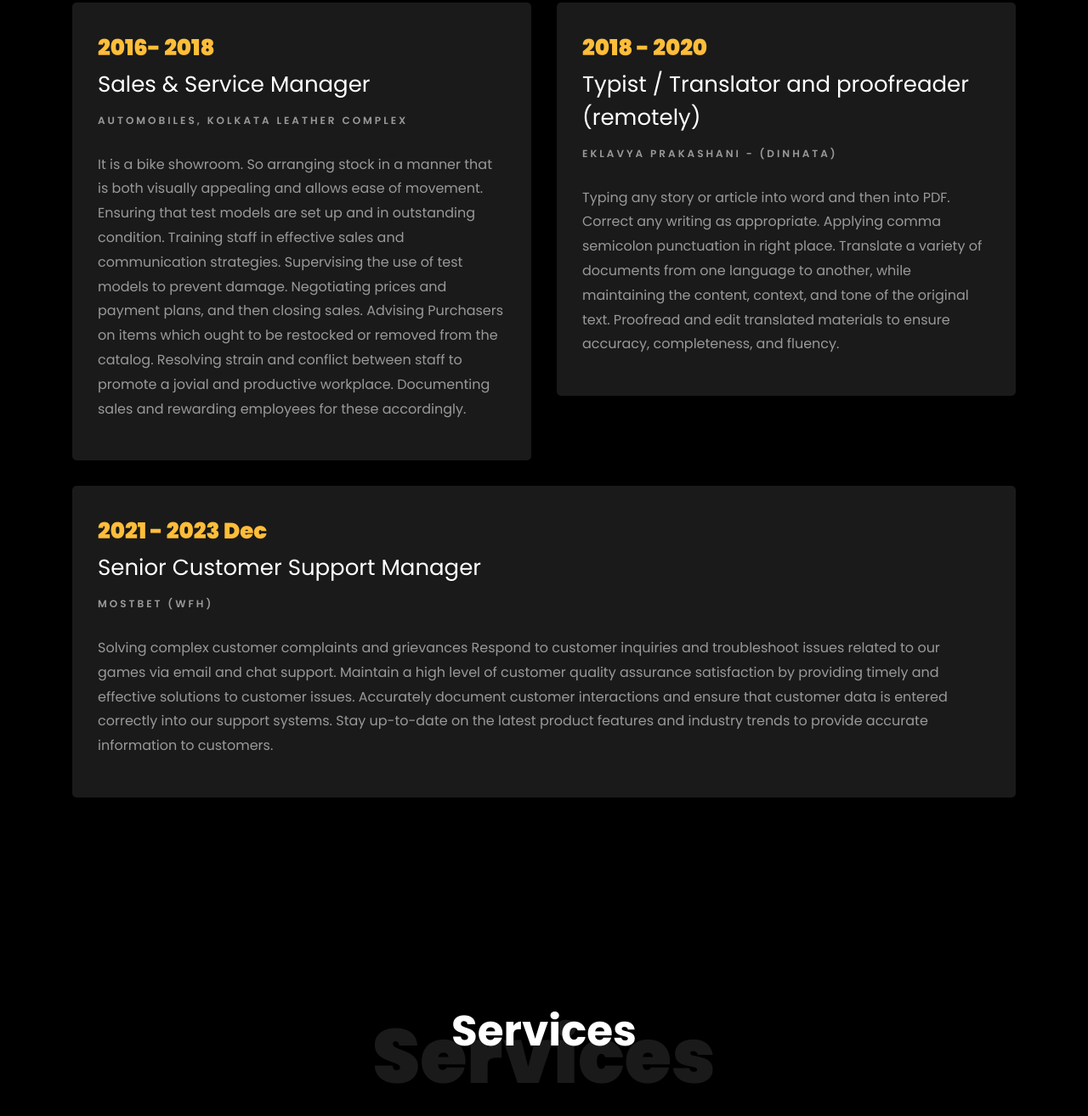
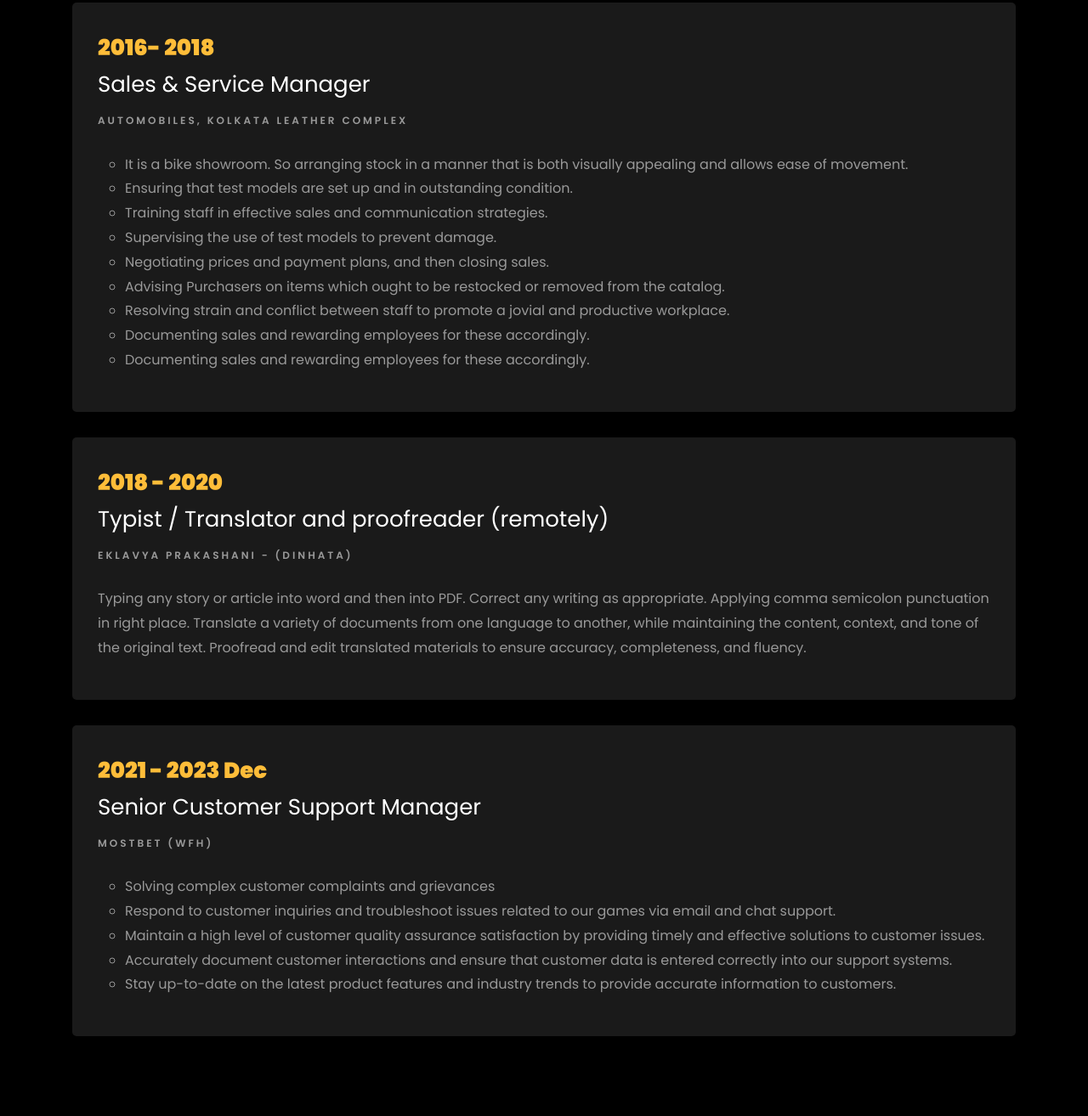
Before and after one commit to PriyaWebDesigner/Portfolio-2, a plain HTML site: page index.html in a window 1280 px wide. Shown: the part 2313-3627 px from the top of the page at 85% size. Drawn offline with nearby package versions, Linux system fonts and the light colour scheme; files whose address does not match are found by name.

Commit message:
Portfolio

```diff
--- a/index.html
+++ b/index.html
@@ -19,7 +19,8 @@
 
 	<link rel="stylesheet" href="css/ionicons.min.css">
 
-	<link href="https://cdn.jsdelivr.net/npm/bootstrap@5.0.2/dist/css/bootstrap.min.css" rel="stylesheet" integrity="sha384-EVSTQN3/azprG1Anm3QDgpJLIm9Nao0Yz1ztcQTwFspd3yD65VohhpuuCOmLASjC" crossorigin="anonymous">
+	<link href="https://cdn.jsdelivr.net/npm/bootstrap@5.0.2/dist/css/bootstrap.min.css" rel="stylesheet"
+		integrity="sha384-EVSTQN3/azprG1Anm3QDgpJLIm9Nao0Yz1ztcQTwFspd3yD65VohhpuuCOmLASjC" crossorigin="anonymous">
 
 	<link rel="stylesheet" href="css/flaticon.css">
 	<link rel="stylesheet" href="css/icomoon.css">
@@ -43,7 +44,8 @@
 					<li class="nav-item"><a href="#home-section" class="nav-link"><span>Home</span></a></li>
 					<li class="nav-item"><a href="#about-section" class="nav-link"><span>About</span></a></li>
 					<li class="nav-item"><a href="#education-section" class="nav-link"><span>Education</span></a></li>
-					<li class="nav-item"><a href="#resume-section" class="nav-link"><span>Work Experience</span></a></li>
+					<li class="nav-item"><a href="#resume-section" class="nav-link"><span>Work Experience</span></a>
+					</li>
 					<li class="nav-item"><a href="#services-section" class="nav-link"><span>Services</span></a></li>
 					<li class="nav-item"><a href="#skills-section" class="nav-link"><span>Skills</span></a></li>
 					<li class="nav-item"><a href="#interest-section" class="nav-link"><span>Interest</span></a></li>
@@ -61,7 +63,8 @@
 				<div class="container">
 					<div class="row d-md-flex no-gutters slider-text align-items-end justify-content-end"
 						data-scrollax-parent="true">
-						<div class="one-third js-fullheight order-md-last img" style="background-image:url(Image/pic.6.jpg);">
+						<div class="one-third js-fullheight order-md-last img"
+							style="background-image:url(Image/pic.6.jpg);">
 							<div class="overlay"></div>
 						</div>
 						<div class="one-forth d-flex  align-items-center ftco-animate"
@@ -83,7 +86,8 @@
 				<div class="container">
 					<div class="row d-flex no-gutters slider-text align-items-end justify-content-end"
 						data-scrollax-parent="true">
-						<div class="one-third js-fullheight order-md-last img" style="background-image:url(Image/pic.2.jpg);">
+						<div class="one-third js-fullheight order-md-last img"
+							style="background-image:url(Image/pic.2.jpg);">
 							<div class="overlay"></div>
 						</div>
 						<div class="one-forth d-flex align-items-center ftco-animate"
@@ -107,7 +111,8 @@
 				<div class="col-md-6 col-lg-5 d-flex">
 					<div class="img-about img d-flex align-items-stretch">
 						<div class="overlay"></div>
-						<div class="img d-flex align-self-stretch align-items-center" style="background-image:url(Image/pic.3.jpg);">
+						<div class="img d-flex align-self-stretch align-items-center"
+							style="background-image:url(Image/pic.3.jpg);">
 						</div>
 					</div>
 				</div>
@@ -188,30 +193,32 @@
 				</div>
 			</div>
 			<div class="row">
-				<div class="col-md-6">
+				<div class="col-md-12">
 					<div class="resume-wrap ftco-animate">
 						<span class="date">2016- 2018</span>
 						<h2>Sales & Service Manager</h2>
 						<span class="position">Automobiles, Kolkata Leather Complex</span>
-						<p class="mt-4">It is a bike showroom. So arranging stock in a manner that is both visually
-							appealing and allows ease of movement.
-							Ensuring that test models are set up and in outstanding condition.
-							Training staff in effective sales and communication strategies.
-							Supervising the use of test models to prevent damage.
-							Negotiating prices and payment plans, and then closing sales.
-							Advising Purchasers on items which ought to be restocked or removed from
-							the catalog.
-							Resolving strain and conflict between staff to promote a jovial and productive
-							workplace.
-							Documenting sales and rewarding employees for these accordingly.</p>
+						<ul class="mt-4">
+							<li type="circle">It is a bike showroom. So arranging stock in a manner that is both visually appealing and allows ease of movement.</li>
+							<li type="circle">Ensuring that test models are set up and in outstanding condition.</li>
+							<li type="circle">Training staff in effective sales and communication strategies.</li>
+							<li type="circle">Supervising the use of test models to prevent damage.</li>
+							<li type="circle">Negotiating prices and payment plans, and then closing sales.</li>
+							<li type="circle"> Advising Purchasers on items which ought to be restocked or removed from the catalog.</li>
+							<li type="circle">Resolving strain and conflict between staff to promote a jovial and productive workplace.</li>
+							<li type="circle">Documenting sales and rewarding employees for these accordingly.</li>
+							<li type="circle">Documenting sales and rewarding employees for these accordingly.</li>
+
+						</ul>
 					</div>
 				</div>
-				<div class="col-md-6">
+
+				<div class="col-md-12">
 					<div class="resume-wrap ftco-animate">
 						<span class="date">2018 - 2020</span>
 						<h2>Typist / Translator and proofreader (remotely)</h2>
 						<span class="position"> Eklavya Prakashani - (Dinhata)</span>
-						<p class="mt-4">Typing any story or article into word and then into PDF. Correct any writing as
+						<p class="mt-4" >Typing any story or article into word and then into PDF. Correct any writing as
 							appropriate. Applying comma semicolon punctuation in right place. Translate a
 							variety of documents from one language to another, while maintaining the content,
 							context, and tone of the original text. Proofread and edit translated materials to
@@ -224,16 +231,17 @@
 						<span class="date">2021 - 2023 Dec</span>
 						<h2>Senior Customer Support Manager</h2>
 						<span class="position">Mostbet (WFH) </span>
-						<p class="mt-4">Solving complex customer complaints and grievances
-							Respond to customer inquiries and troubleshoot issues related to our games via
-							email and chat support.
-							Maintain a high level of customer quality assurance satisfaction by providing
-							timely and effective solutions to customer issues.
-							Accurately document customer interactions and ensure that customer data is
-							entered correctly into our support systems.
-							Stay up-to-date on the latest product features and industry trends to provide
-							accurate information to customers.
-						</p>
+						<ul class="mt-4">
+							<li type="circle">Solving complex customer complaints and grievances</li>
+							<li type="circle">Respond to customer inquiries and troubleshoot issues related to our games via email and chat support.</li>
+						    <li type="circle">Maintain a high level of customer quality assurance satisfaction by providing
+							timely and effective solutions to customer issues.</li>
+							<li type="circle">Accurately document customer interactions and ensure that customer data is
+							entered correctly into our support systems.</li>
+							<li type="circle">Stay up-to-date on the latest product features and industry trends to provide
+							accurate information to customers.</li>
+
+						</ul>
 					</div>
 				</div>
 
@@ -736,7 +744,8 @@
 								placeholder="Message"></textarea>
 						</div>
 						<div class="form-group">
-							<input type="submit" value="Send Message" class="btn btn-outline-primary btn-warning text-dark  py-3 px-5">
+							<input type="submit" value="Send Message"
+								class="btn btn-outline-primary btn-warning text-dark  py-3 px-5">
 						</div>
 					</form>
 
@@ -784,10 +793,13 @@
 					<div class="ftco-footer-widget mb-4">
 						<h2 class="ftco-heading-2">Services</h2>
 						<ul class="list-unstyled">
-							<li><a href="#"><span class="icon-long-arrow-right mr-2"></span>Customer Support Manager</a></li>
-							<li><a href="#"><span class="icon-long-arrow-right mr-2"></span>Social Media Marketing</a></li>
+							<li><a href="#"><span class="icon-long-arrow-right mr-2"></span>Customer Support Manager</a>
+							</li>
+							<li><a href="#"><span class="icon-long-arrow-right mr-2"></span>Social Media Marketing</a>
+							</li>
 							<li><a href="#"><span class="icon-long-arrow-right mr-2"></span>Google Marketing</a></li>
-							<li><a href="#"><span class="icon-long-arrow-right mr-2"></span>Google Analitycs, GA4</a></li>
+							<li><a href="#"><span class="icon-long-arrow-right mr-2"></span>Google Analitycs, GA4</a>
+							</li>
 							<li><a href="#"><span class="icon-long-arrow-right mr-2"></span>Translation</a></li>
 							<!-- <li><a href="#"><span class="icon-long-arrow-right mr-2"></span>Typing</a></li> -->
 						</ul>
@@ -798,9 +810,11 @@
 						<h2 class="ftco-heading-2">Have a Questions?</h2>
 						<div class="block-23 mb-3">
 							<ul>
-								<li><span class="icon icon-map-marker"></span><span class="text">Kolkata Leather Complex,
-									Beonta, South 24 PGS</span></li>
-								<li><a href="#"><span class="icon icon-phone"></span><span class="text">+91 7980007175</span></a></li>
+								<li><span class="icon icon-map-marker"></span><span class="text">Kolkata Leather
+										Complex,
+										Beonta, South 24 PGS</span></li>
+								<li><a href="#"><span class="icon icon-phone"></span><span class="text">+91
+											7980007175</span></a></li>
 								<li><a href="#"><span class="icon icon-envelope"></span><span
 											class="text">ranjitbiswas543@gmail.com</span></a></li>
 							</ul>
@@ -813,9 +827,10 @@
 
 					<p><!-- Link back to Colorlib can't be removed. Template is licensed under CC BY 3.0. -->
 						Copyright &copy;
-						<script>document.write(new Date().getFullYear());</script> is made by Ranjit | All rights reserved
-					 <!-- <i class="icon-heart color-danger" aria-hidden="true"></i> -->
-					 <a href="https://colorlib.com" target="_blank"></a>
+						<script>document.write(new Date().getFullYear());</script> is made by Ranjit | All rights
+						reserved
+						<!-- <i class="icon-heart color-danger" aria-hidden="true"></i> -->
+						<a href="https://colorlib.com" target="_blank"></a>
 						<!-- Link back to Colorlib can't be removed. Template is licensed under CC BY 3.0. -->
 					</p>
 				</div>
@@ -845,8 +860,12 @@
 	<script src="js/aos.js"></script>
 	<script src="js/jquery.animateNumber.min.js"></script>
 	<script src="js/scrollax.min.js"></script>
-	<script src="https://cdn.jsdelivr.net/npm/@popperjs/core@2.9.2/dist/umd/popper.min.js" integrity="sha384-IQsoLXl5PILFhosVNubq5LC7Qb9DXgDA9i+tQ8Zj3iwWAwPtgFTxbJ8NT4GN1R8p" crossorigin="anonymous"></script>
-<script src="https://cdn.jsdelivr.net/npm/bootstrap@5.0.2/dist/js/bootstrap.min.js" integrity="sha384-cVKIPhGWiC2Al4u+LWgxfKTRIcfu0JTxR+EQDz/bgldoEyl4H0zUF0QKbrJ0EcQF" crossorigin="anonymous"></script>
+	<script src="https://cdn.jsdelivr.net/npm/@popperjs/core@2.9.2/dist/umd/popper.min.js"
+		integrity="sha384-IQsoLXl5PILFhosVNubq5LC7Qb9DXgDA9i+tQ8Zj3iwWAwPtgFTxbJ8NT4GN1R8p"
+		crossorigin="anonymous"></script>
+	<script src="https://cdn.jsdelivr.net/npm/bootstrap@5.0.2/dist/js/bootstrap.min.js"
+		integrity="sha384-cVKIPhGWiC2Al4u+LWgxfKTRIcfu0JTxR+EQDz/bgldoEyl4H0zUF0QKbrJ0EcQF"
+		crossorigin="anonymous"></script>
 
 	<script src="js/main.js"></script>
 
```
